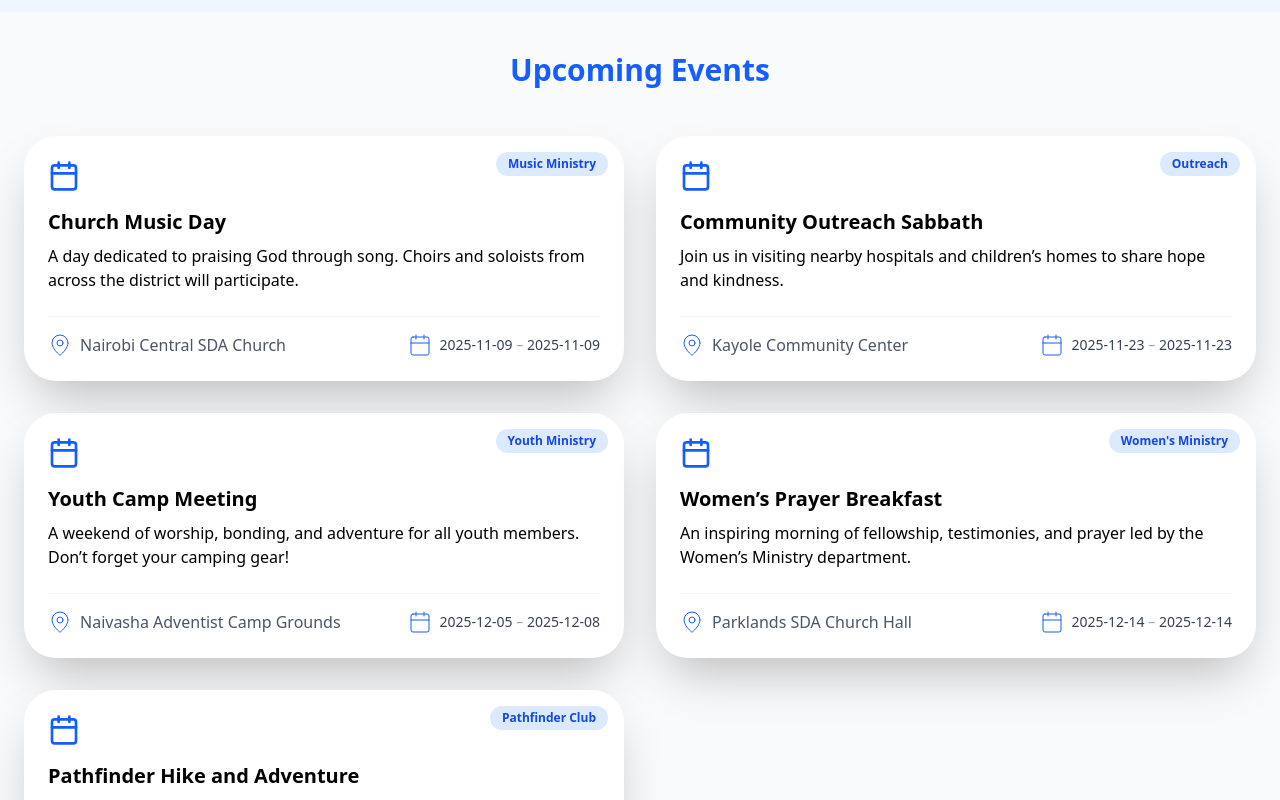
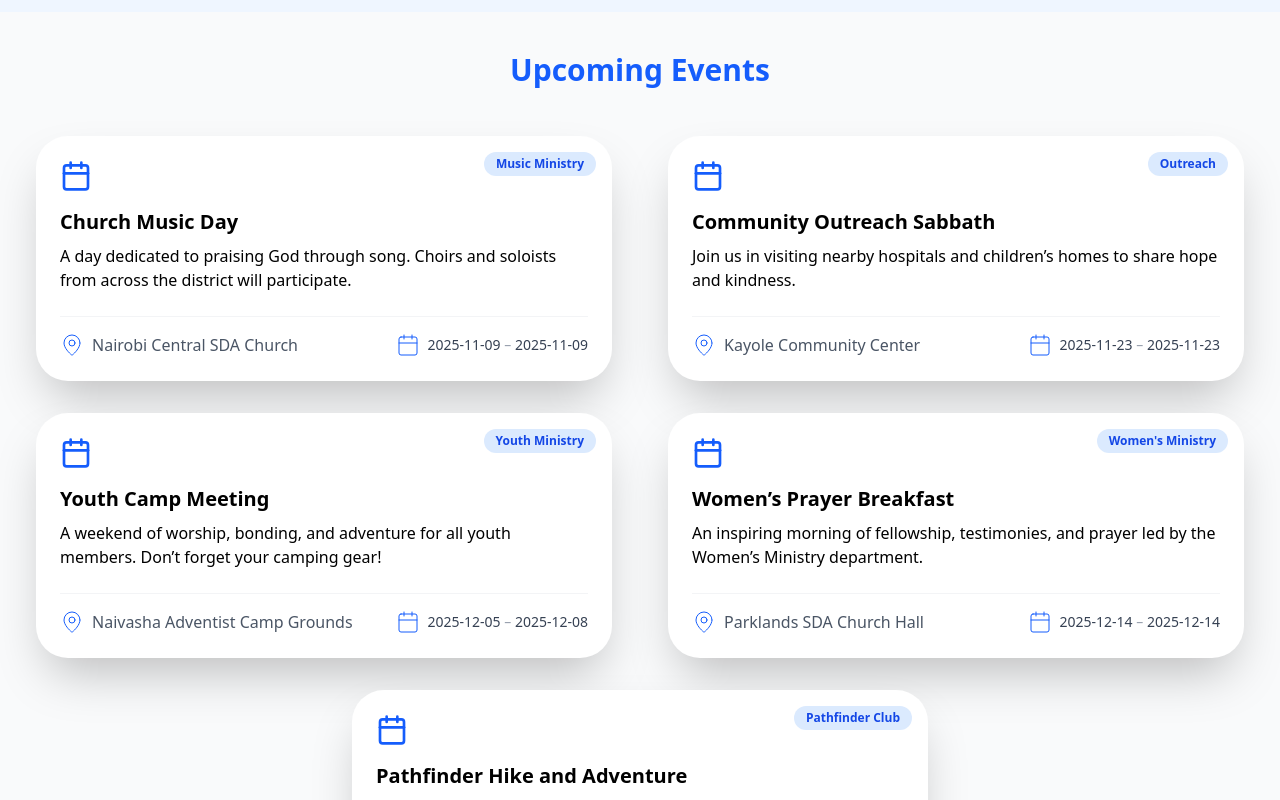
Before and after one commit to Griffin-Ndede/Kitisuru_SDA, a React (Vite) app: page / in a window 1280 px wide. Shown: the part 1220-2020 px from the top of the page. Built offline with nearby package versions, Linux system fonts and the light colour scheme.

Commit message:
Style: changes the display for upcoming events in the home page

```diff
--- a/src/Pages/Home.jsx
+++ b/src/Pages/Home.jsx
@@ -161,13 +161,13 @@ function Home() {
         <section className="bg-gray-50" id='upcoming'>
           <div className="container mx-auto px-6 py-10">
             <h2 className="text-3xl font-bold text-center text-blue-600 mb-12">Upcoming Events</h2>
-            <div className="grid grid-cols-1 md:grid-cols-2 gap-8">
+            <div className="flex flex-wrap gap-8">
               {upcomingEvents
                 .sort((a, b) => new Date(a.startDate) - new Date(b.startDate))
                 .map((event, index) => (
                   <div
                     key={index}
-                    className="relative bg-white p-6 rounded-4xl shadow-2xl hover:shadow-3xl transition-shadow duration-300"
+                    className="relative bg-white p-6 rounded-4xl shadow-2xl hover:shadow-3xl transition-shadow duration-300 w-xl mx-auto"
                   >
                     {/* Category Badge */}
                     <span className="absolute top-4 right-4 bg-blue-100 text-blue-700 text-xs font-bold px-3 py-1 rounded-full">
--- a/src/Pages/Ministries.jsx
+++ b/src/Pages/Ministries.jsx
@@ -109,7 +109,7 @@ const Ministries = () => {
 
   return (
     <>
-      <Navbar/>
+      <Navbar />
       <section className="py-16 bg-slate-200">
         <div className="container mx-auto px-4">
           <h2 className="text-4xl md:text-6xl font-bold text-center mb-4 md:mt-32 mt-14">
@@ -122,7 +122,6 @@ const Ministries = () => {
           <div className="grid grid-cols-1 md:grid-cols-2 lg:grid-cols-3 gap-8">
             {ministries.map((ministry) => (
               <Link to='/ministriesdetail'>
-
                 <div
                   key={ministry.id}
                   className="bg-white rounded-3xl shadow-xl overflow-hidden"
```
Lines whose indentation alone changed are shown as unchanged.
